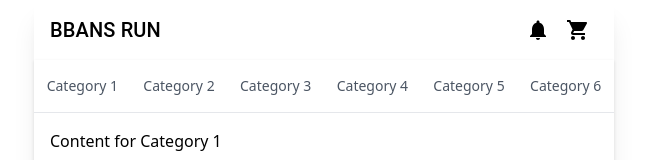
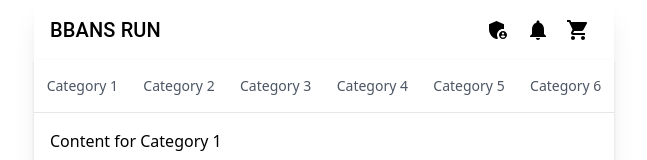
Before and after one commit to lchyeong/bbansrun-fe, a React (Vite) app: page / in a window 1280 px wide. Shown: the top 160 px of the page, without its empty margins (316-963 px from the left). Built offline with nearby package versions, Linux system fonts and the light colour scheme.

Commit message:
fix: build오류 수정

```diff
--- a/src/App.tsx
+++ b/src/App.tsx
@@ -8,7 +8,7 @@ import TopMenu from './components/header/TopMenu';
 const App: React.FC = () => {
   return (
     <ContainerWrapper>
-      <Header />
+      <Header isAdmin={true} />
       <TopMenu />
       <div className="p-4 pt-[70px] pb-[60px] h-full overflow-auto">
         <AppRouter />
--- a/src/components/footer/Footer.tsx
+++ b/src/components/footer/Footer.tsx
@@ -12,7 +12,7 @@ const Footer: React.FC = () => {
   return (
     <BottomNavigation
       value={value}
-      onChange={(event, newValue) => {
+      onChange={(_, newValue) => {
         setValue(newValue);
       }}
       className="max-w-[580px] mx-auto w-full fixed bottom-0 bg-white"
```
